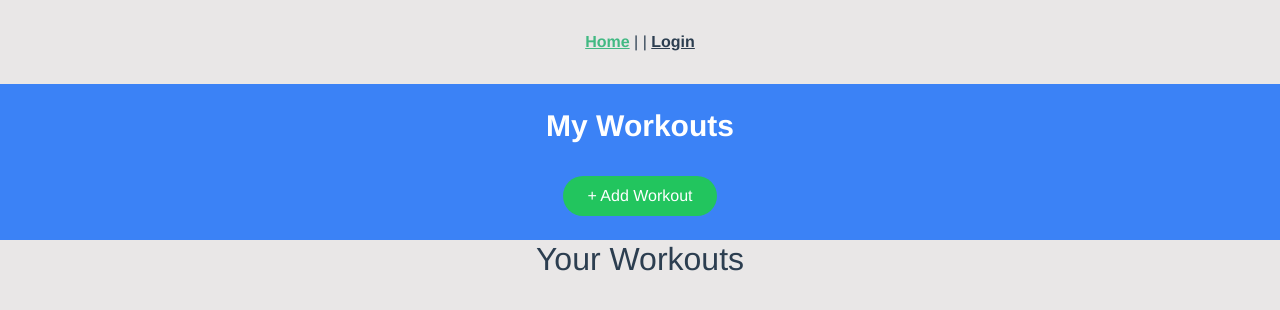
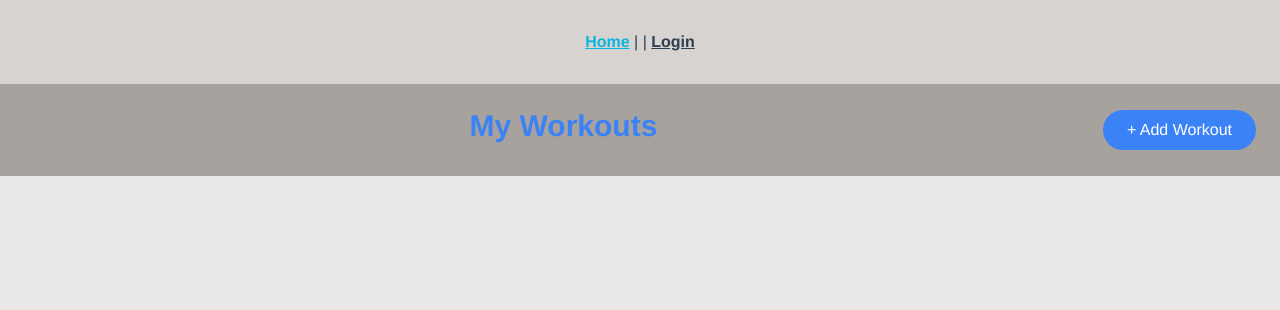
Before and after one commit to carterhanson/vue-final-project, a Vue app: page / in a window 1280 px wide. Shown: the top 310 px of the page. Built offline with nearby package versions, Linux system fonts and the light colour scheme.

Commit message:
addExercise and workoutForm

```diff
--- a/src/App.vue
+++ b/src/App.vue
@@ -1,13 +1,13 @@
 <template>
-  <nav>
+  <nav class="bg-stone-300">
     <span v-if="GStore.currentUser">
       <b>Hello {{GStore.currentUser.firstName}} &nbsp;</b>
     </span>
-    <router-link :to="{name:'home'}">Home</router-link> |
+    <router-link :to="{name:'home'}" >Home</router-link> |
     <router-link :to="{name: 'UserList'}" v-if="GStore.currentUser?.roleId == 2">
       Users
     </router-link> |
-    <router-link v-if="!GStore.currentUser" :to="{name: 'Login'}">Login</router-link>
+    <router-link v-if="!GStore.currentUser" :to="{name: 'Login'}" >Login</router-link>
     <a v-else @click="logout" href="#">Log Out</a>
 
   </nav>
--- a/src/assets/main.css
+++ b/src/assets/main.css
@@ -17,5 +17,5 @@ nav a {
 }
 
 nav a.router-link-exact-active {
-  color: #42b983;
+  color: rgb(10, 181, 224);
 }
--- /dev/null
+++ b/src/components/AddExercise.vue
@@ -0,0 +1,24 @@
+<template>
+    <div>
+        <h3 class="text-lg font-semibold mb-2">Add Exercises:</h3>
+        <label for="exercise-name" class="block font-medium">exercise Name:</label>
+        <input type="text" id="exercise-name" name="exercise-name" required class="w-full px-3 py-2 border rounded-lg focus:outline-none focus:ring focus:border-blue-500">
+    </div>
+    <div>
+        <label for="sets" class="block font-medium">Sets</label>
+        <input type="text" id="sets" name="sets" required class="w-full px-3 py-2 border rounded-lg focus:outline-none focus:ring focus:border-blue-500">
+    </div>
+    <div>
+        <label for="reps" class="block font-medium">Reps</label>
+        <input type="text" id="reps" name="reps" required class="w-full px-3 py-2 border rounded-lg focus:outline-none focus:ring focus:border-blue-500">
+    </div>
+
+    <div class="mb-4">
+        <label for="workout-notes" class="block font-medium">Notes:</label>
+        <textarea id="workout-notes" name="workout-notes" class="w-full px-3 py-2 border rounded-lg focus:outline-none focus:ring focus:border-blue-500" rows="4"></textarea>
+    </div>
+    <div class="flex justify-between items-center">
+        <button type="submit" name="submit button" class="bg-blue-500 hover:bg-blue-600 text-white font-medium px-4 py-2 rounded-full focus:outline-none focus:ring">Submit</button>
+        <button type="button" class="text-gray-500 hover:text-gray-900">Cancel</button>
+    </div>
+</template>
--- a/src/components/HeroBanner.vue
+++ b/src/components/HeroBanner.vue
@@ -1,7 +1,7 @@
 <template>
-  <div class="hero-banner bg-blue-500 text-white p-4 text-center">
-    <h1 class="text-3xl font-bold">{{ title }}</h1>
-    <button @click="addWorkout" class="bg-green-500 text-white px-4 py-2 mt-4 rounded-full">
+  <div class="hero-banner flex bg-stone-400 text-blue-500 p-4 items-center">
+    <h1 class="text-3xl font-bold flex-grow">{{ title }}</h1>
+    <button @click="addWorkout" class="bg-blue-500 hover:bg-blue-600 text-white px-4 py-2 rounded-full">
       + Add Workout
     </button>
   </div>
@@ -18,7 +18,7 @@ export default {
     addWorkout() {
       // Handle the logic for adding a new workout
       // You may emit an event or use a router link to navigate to the workout form
-      console.log("Add Workout clicked!");
+      this.$router.push('/workout-form');
     },
   },
 };
--- a/src/components/WorkoutForm.vue
+++ /dev/null
@@ -1,34 +0,0 @@
-<template>
-    <div class="bg-gray-200 min-h-screen flex items-center justify-center">
-        <div class="max-w-md mx-auto p-4 bg-white rounded-md shadow-lg">
-            <h2 class="text-2xl font-semibold mb-4">Create a Workout</h2>
-            <form id="workout-form" class="space-y-4">
-                <div class="mb-4">
-                <label for="workout-name" class="block font-medium">Workout Name:</label>
-                <input type="text" id="workout-name" name="workout-name" required class="w-full px-3 py-2 border rounded-lg focus:outline-none focus:ring focus:border-blue-500">
-                </div>
-
-                <div class="mb-4">
-                <label for="workout-date" class="block font-medium">Date:</label>
-                <input type="date" id="workout-date" name="workout-date" required class="w-full px-3 py-2 border rounded-lg focus:outline-none focus:ring focus:border-blue-500">
-                </div>
-
-                <div class="mb-4">
-                <label for="workout-notes" class="block font-medium">Notes:</label>
-                <textarea id="workout-notes" name="workout-notes" class="w-full px-3 py-2 border rounded-lg focus:outline-none focus:ring focus:border-blue-500" rows="4"></textarea>
-                </div>
-
-                <h3 class="text-lg font-semibold mb-2">Add Exercises:</h3>
-                <!-- Exercise selection and input fields go here -->
-
-                <button type="submit" class="bg-blue-500 hover:bg-blue-600 text-white font-medium px-4 py-2 rounded-full focus:outline-none focus:ring">Create Workout</button>
-            </form>
-        </div>
-    </div>
-</template>
-
-<script>
-export default {
-    // WorkoutForm component logic goes here
-};
-</script>
--- a/src/components/WorkoutList.vue
+++ b/src/components/WorkoutList.vue
@@ -1,6 +1,9 @@
 <template>
-      <h2>Your Workouts</h2>
+    <div class="workout-list">
+        <div class="overflow-x-auto">
 
+        </div>
+    </div>
 </template>
 
 <script>
--- a/src/router/index.js
+++ b/src/router/index.js
@@ -3,6 +3,7 @@ import HomeView from '../views/HomeView.vue'
 import UserList from '../views/UserList.vue'
 import UserDetails from '../views/UserDetails.vue'
 import Login from '../views/Login.vue'
+import WorkoutForm from '../views/WorkoutForm'
 
 const routes = [
   {
@@ -30,6 +31,10 @@ const routes = [
     path: '/login',
     name: 'Login',
     component: Login
+  },
+  {
+    path: '/workout-form',
+    component: WorkoutForm,
   }
 ]
 
--- /dev/null
+++ b/src/views/WorkoutForm.vue
@@ -0,0 +1,39 @@
+<template>
+    <div class="bg-gray-200 min-h-screen flex items-center justify-center">
+        <div class="max-w-md mx-auto p-4 bg-white rounded-md shadow-lg">
+            <h2 class="text-2xl font-semibold mb-4">Create a Workout</h2>
+            <form id="workout-form" class="space-y-4">
+                <div class="mb-4">
+                    <label for="workout-name" class="block font-medium">Workout Name:</label>
+                    <input type="text" id="workout-name" name="workout-name" required class="w-full px-3 py-2 border rounded-lg focus:outline-none focus:ring focus:border-blue-500">
+                </div>
+                <!-- WorkoutList  -->
+                <div>
+                    <button @click="addExercise" class="bg-blue-500 hover:bg-blue-600 text-white px-4 py-2 mt-4 rounded-full">
+                    + Add Exercise
+                    </button>
+                </div>
+
+
+                <!-- Exercise selection and input fields go here -->
+
+                <button type="submit" class="bg-blue-500 hover:bg-blue-600 text-white font-medium px-4 py-2 rounded-full focus:outline-none focus:ring">Create Workout</button>
+            </form>
+        </div>
+    </div>
+</template>
+
+<script>
+export default {
+    data(){
+        return{
+
+        }
+    },
+    methods:{
+        addExercise(){
+            console.log("add exercise")
+        }
+    }
+};
+</script>
```
